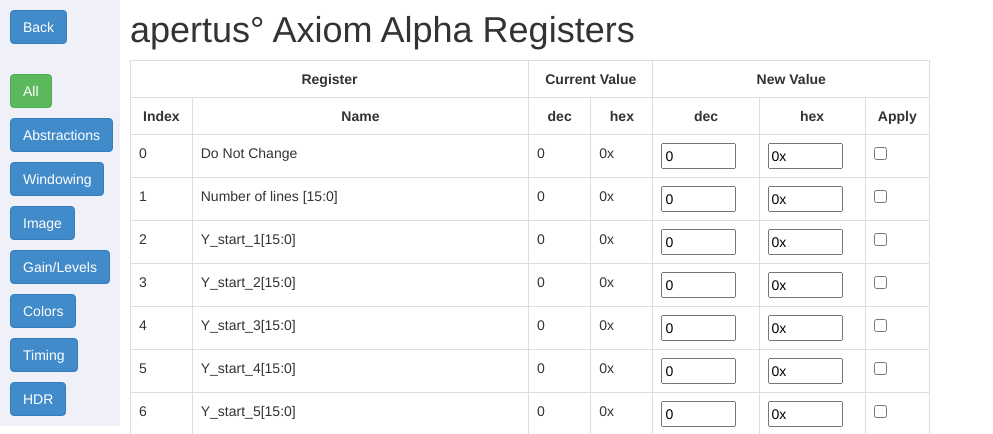
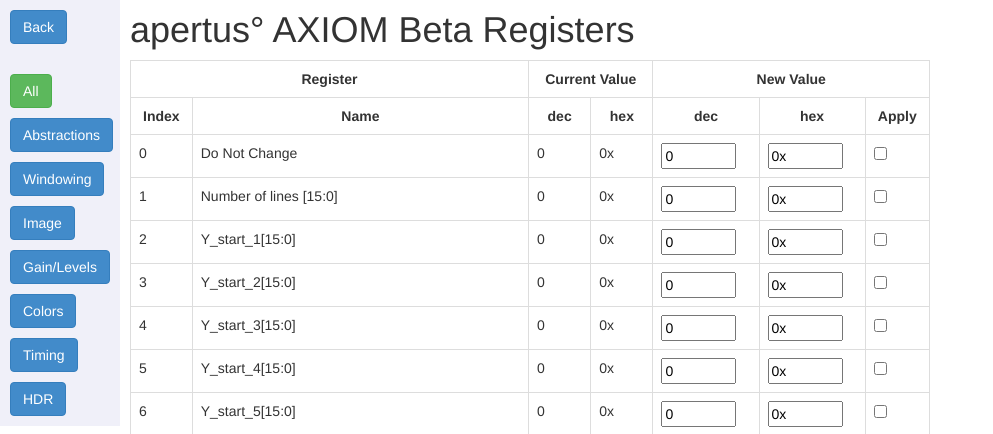
Before and after one commit to apertus-open-source-cinema/axiom-firmware, a PHP site: page /registers/registers.php in a window 1280 px wide. Shown: the top 434 px of the page, without its empty margins (0-993 px from the left). Run offline with PHP 8.4, Linux system fonts and the light colour scheme; data that the repository does not hold is empty.

Commit message:
fixed bugs and Alpha ->Beta namings

```diff
--- a/http/libraries/func.php
+++ b/http/libraries/func.php
@@ -13,7 +13,8 @@
 }
 
 function GetRegisters() {
-	$cmd = "sudo bash /root/cmv_reg_read_all.sh";
+	//$cmd = "sudo bash /root/registers.sh";
+	$cmd = "sudo /bin/sh /root/cmv_reg_read_all.sh";
 	$return = shell_exec($cmd);
 	$registers = explode("\n", $return);
 	for ($i = 0; $i < 128; $i++) {
--- a/http/registers/registers.php
+++ b/http/registers/registers.php
@@ -1,7 +1,7 @@
 <!DOCTYPE html>
 <html>
   <head>
-    <title>apertus&deg; Axiom Alpha Registers</title>
+    <title>apertus&deg; AXIOM Beta Registers</title>
     <meta name="viewport" content="width=device-width, initial-scale=1.0">
     <!-- Bootstrap -->
     <link href="../libraries/bootstrap/css/bootstrap.min.css" rel="stylesheet">
@@ -98,7 +98,7 @@
 		<p><a class="btn <?php if ($page == "time") { echo "btn-success"; } else { echo "btn-primary"; } ?>" href="registers.php?page=time&70&71&72">Timing</a></p>
 		<p><a class="btn <?php if ($page == "hdr") { echo "btn-success"; } else { echo "btn-primary"; } ?>" href="registers.php?page=hdr&71&72&73&74&75&76&77&78&79&80&106&118">HDR</a></p>
 	  </div>
-  <h1 style="margin-top: 0px; padding-top:10px">apertus&deg; Axiom Alpha Registers</h1>
+  <h1 style="margin-top: 0px; padding-top:10px">apertus&deg; AXIOM Beta Registers</h1>
 
 <?php
 $registers_to_show = null;
```
Also changed, not shown: 1 other file.
